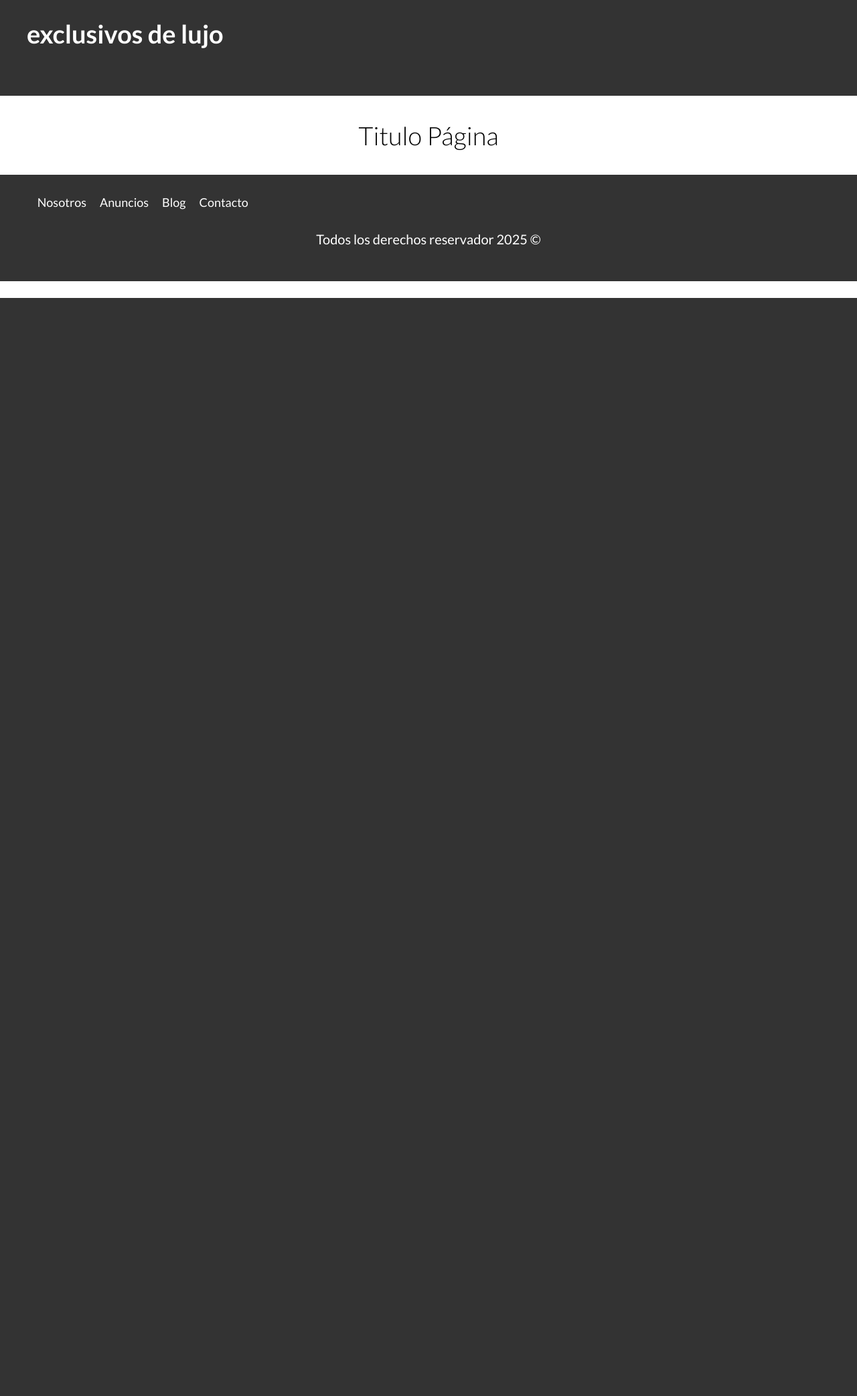
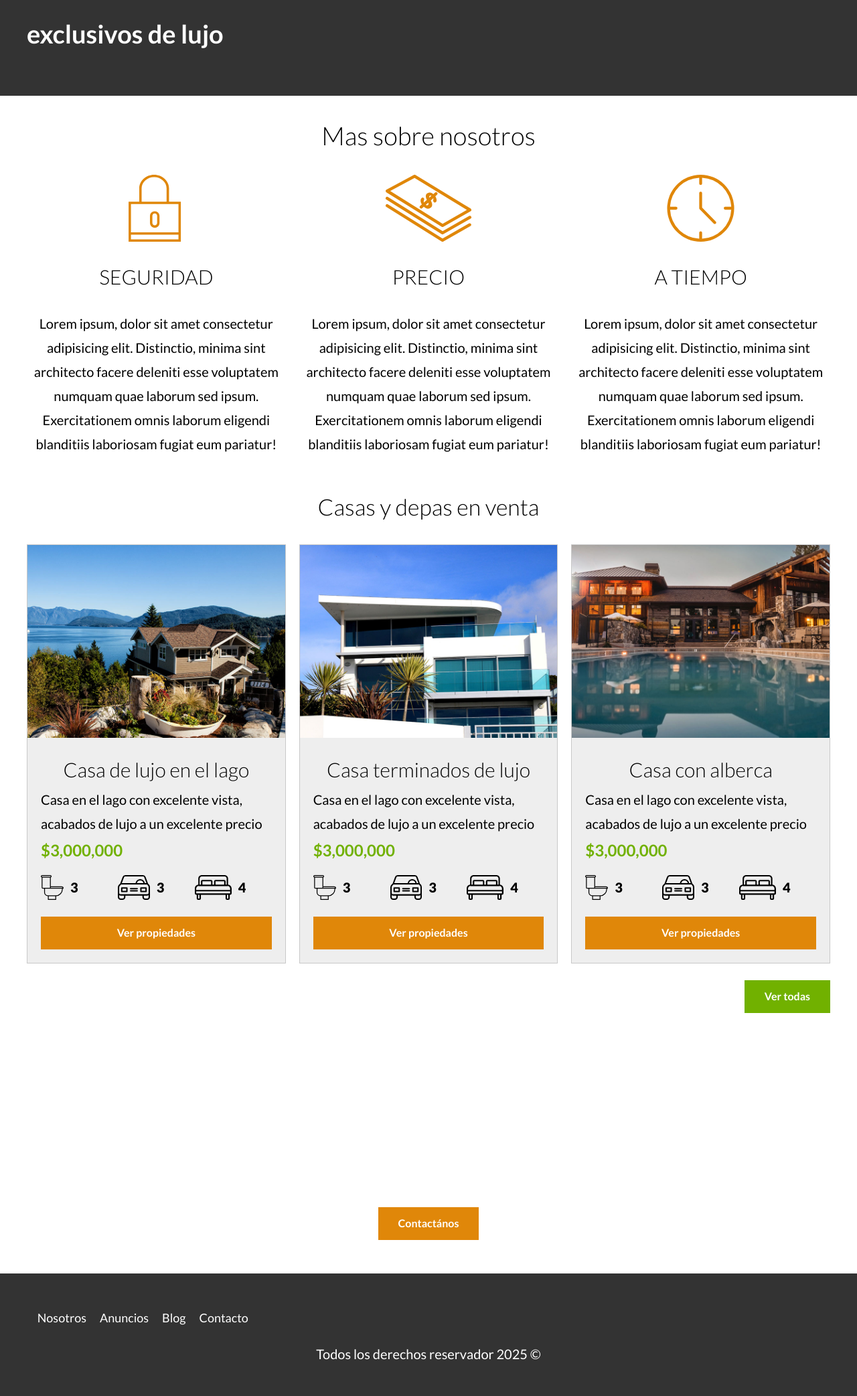
Before and after one commit to lucas22dossantos/Bienes-Raices, a PHP site: page / in a window 1280 px wide. Shown: the part 457-2542 px from the top of the page at 67% size. Before the commit the page ends 902 px from the top, so only its background shows below. Run offline with PHP 8.4, Linux system fonts and the light colour scheme; style sheets or scripts are compiled from the project's sources; some libraries are stand-ins or nearby versions.

Commit message:
creamos nuevas seccion como sobre nosotros, casas y depas, y de contacto.

```diff
--- a/index.html
+++ b/index.html
@@ -26,12 +26,209 @@
     </header>
 
     <main class="contenedor seccion">
-      <h1>Titulo Página</h1>
+      <h1>Mas sobre nosotros</h1>
+      <div class="icono-nosotros">
+        <div class="icono">
+          <img
+            src="build/img/icono1.svg"
+            alt="Icono seguraridad"
+            loading="lazy"
+          />
+          <h3>Seguridad</h3>
+          <p>
+            Lorem ipsum, dolor sit amet consectetur adipisicing elit.
+            Distinctio, minima sint architecto facere deleniti esse voluptatem
+            numquam quae laborum sed ipsum. Exercitationem omnis laborum
+            eligendi blanditiis laboriosam fugiat eum pariatur!
+          </p>
+        </div>
+        <div class="icono">
+          <img src="build/img/icono2.svg" alt="Icono precio" loading="lazy" />
+          <h3>Precio</h3>
+          <p>
+            Lorem ipsum, dolor sit amet consectetur adipisicing elit.
+            Distinctio, minima sint architecto facere deleniti esse voluptatem
+            numquam quae laborum sed ipsum. Exercitationem omnis laborum
+            eligendi blanditiis laboriosam fugiat eum pariatur!
+          </p>
+        </div>
+        <div class="icono">
+          <img src="build/img/icono3.svg" alt="Icono tiempo" loading="lazy" />
+          <h3>A tiempo</h3>
+          <p>
+            Lorem ipsum, dolor sit amet consectetur adipisicing elit.
+            Distinctio, minima sint architecto facere deleniti esse voluptatem
+            numquam quae laborum sed ipsum. Exercitationem omnis laborum
+            eligendi blanditiis laboriosam fugiat eum pariatur!
+          </p>
+        </div>
+      </div>
     </main>
 
-    <footer class="footer seccion">
-      <div class="contenedor contenido-footer">
-        <nav class="navegacion">
+    <section class="seccion contenedor">
+      <h2>Casas y depas en venta</h2>
+
+      <div class="contenedor-anuncios">
+        <div class="anuncio">
+          <picture>
+            <source srcset="build/img/anuncio1.webp" type="img/webp" />
+            <source srcset="build/img/anuncio1.jpg" type="img/jpg" />
+            <img loading="lazy" src="build/img/anuncio1.jpg" alt="Anuncio" />
+          </picture>
+
+          <div class="contenido-anuncio">
+            <h3>Casa de lujo en el lago</h3>
+            <p>
+              Casa en el lago con excelente vista, acabados de lujo a un
+              excelente precio
+            </p>
+            <p class="precio">$3,000,000</p>
+
+            <ul class="icono-caracteristicas">
+              <li>
+                <img
+                  loading="lazy"
+                  src="build/img/icono_wc.svg"
+                  alt="Icono WC"
+                />
+                <p>3</p>
+              </li>
+              <li>
+                <img
+                  loading="lazy"
+                  src="build/img/icono_estacionamiento.svg"
+                  alt="Icono estacionamiento"
+                />
+                <p>3</p>
+              </li>
+              <li>
+                <img
+                  loading="lazy"
+                  src="build/img/icono_dormitorio.svg"
+                  alt="Icono dormitorio"
+                />
+                <p>4</p>
+              </li>
+            </ul>
+
+            <a href="anuncio.html" class="boton boton-amarillo-block">
+              Ver propiedades
+            </a>
+          </div>
+        </div>
+        <div class="anuncio">
+          <picture>
+            <source srcset="build/img/anuncio2.webp" type="img/webp" />
+            <source srcset="build/img/anuncio2.jpg" type="img/jpg" />
+            <img loading="lazy" src="build/img/anuncio2.jpg" alt="Anuncio" />
+          </picture>
+
+          <div class="contenido-anuncio">
+            <h3>Casa terminados de lujo</h3>
+            <p>
+              Casa en el lago con excelente vista, acabados de lujo a un
+              excelente precio
+            </p>
+            <p class="precio">$3,000,000</p>
+
+            <ul class="icono-caracteristicas">
+              <li>
+                <img
+                  loading="lazy"
+                  src="build/img/icono_wc.svg"
+                  alt="Icono WC"
+                />
+                <p>3</p>
+              </li>
+              <li>
+                <img
+                  loading="lazy"
+                  src="build/img/icono_estacionamiento.svg"
+                  alt="Icono estacionamiento"
+                />
+                <p>3</p>
+              </li>
+              <li>
+                <img
+                  loading="lazy"
+                  src="build/img/icono_dormitorio.svg"
+                  alt="Icono dormitorio"
+                />
+                <p>4</p>
+              </li>
+            </ul>
+
+            <a href="anuncio.html" class="boton boton-amarillo">
+              Ver propiedades
+            </a>
+          </div>
+        </div>
+        <div class="anuncio">
+          <picture>
+            <source srcset="build/img/anuncio3.webp" type="img/webp" />
+            <source srcset="build/img/anuncio3.jpg" type="img/jpg" />
+            <img loading="lazy" src="build/img/anuncio3.jpg" alt="Anuncio" />
+          </picture>
+
+          <div class="contenido-anuncio">
+            <h3>Casa con alberca</h3>
+            <p>
+              Casa en el lago con excelente vista, acabados de lujo a un
+              excelente precio
+            </p>
+            <p class="precio">$3,000,000</p>
+
+            <ul class="icono-caracteristicas">
+              <li>
+                <img
+                  loading="lazy"
+                  src="build/img/icono_wc.svg"
+                  alt="Icono WC"
+                />
+                <p>3</p>
+              </li>
+              <li>
+                <img
+                  loading="lazy"
+                  src="build/img/icono_estacionamiento.svg"
+                  alt="Icono estacionamiento"
+                />
+                <p>3</p>
+              </li>
+              <li>
+                <img
+                  loading="lazy"
+                  src="build/img/icono_dormitorio.svg"
+                  alt="Icono dormitorio"
+                />
+                <p>4</p>
+              </li>
+            </ul>
+
+            <a href="anuncio.html" class="boton boton-amarillo">
+              Ver propiedades
+            </a>
+          </div>
+        </div>
+      </div>
+
+      <div class="alinear-derecha">
+        <a href="src/html/anuncios.html" class="boton-verde">Ver todas</a>
+      </div>
+    </section>
+
+    <section class="imagen-contacto">
+      <h2>Encuentra la casa de tus sueños</h2>
+      <p>
+        Llena el formulario de contacto y un asesor se podrá en contacto a la
+        brevedad
+      </p>
+      <a href="src/html/contacto.html" class="boton-amarillo">Contactános</a>
+    </section>
+
+    <footer class="footer">
+      <div class="contenedor contenedor-footer">
+        <nav class="navegacion" aria-label="Footer">
           <a href="src/html/nosotros.html">Nosotros</a>
           <a href="src/html/anuncios.html">Anuncios</a>
           <a href="src/html/blog.html">Blog</a>
--- a/src/scss/app.scss
+++ b/src/scss/app.scss
@@ -3,8 +3,12 @@
 @use "base/mixins";
 @use "base/globales";
 @use "base/utilidades";
+@use "base/botones.scss";
 
 /** UI **/
 @use "layout/header";
 @use "layout/footer";
 @use "layout/navegacion";
+@use "layout/iconos";
+@use "layout/anuncios";
+@use "layout/contacto";
--- a/src/scss/base/_mixins.scss
+++ b/src/scss/base/_mixins.scss
@@ -1,4 +1,5 @@
-@use "base/variables" as v;
+@use "variables" as v;
+@use "sass:color";
 
 /** Media Queries **/
 @mixin telefono {
@@ -18,8 +19,24 @@
     @content;
   }
 }
+
 @mixin grid($columnas, $espaciado) {
   display: grid;
   gap: $espaciado;
   grid-template-columns: repeat($columnas, 1fr);
 }
+
+@mixin boton($bgColor, $display) {
+  background-color: $bgColor;
+  color: v.$blanco;
+  font-weight: v.$bold;
+  text-decoration: none;
+  padding: 1rem 3rem;
+  text-align: center;
+  margin-top: calc(v.$separacion / 2);
+  display: $display;
+
+  &:hover {
+    background-color: color.adjust(v.$gris, $lightness: 5%);
+  }
+}
--- a/src/scss/base/_utilidades.scss
+++ b/src/scss/base/_utilidades.scss
@@ -7,3 +7,8 @@
 .contenido-centrado {
   max-width: 800px;
 }
+
+.alinear-derecha {
+  display: flex;
+  justify-content: flex-end;
+}
--- /dev/null
+++ b/src/scss/base/botones.scss
@@ -0,0 +1,14 @@
+@use "mixins" as m;
+@use "variables" as v;
+
+.boton-amarillo {
+  @include m.boton(v.$amarillo, block);
+}
+
+.boton-amarillo-block {
+  @include m.boton(v.$amarillo, block);
+}
+
+.boton-verde {
+  @include m.boton(v.$verde, inline-block);
+}
--- /dev/null
+++ b/src/scss/layout/_anuncios.scss
@@ -0,0 +1,48 @@
+@use "../base/variables" as v;
+@use "../base/mixins" as m;
+@use "sass:color";
+
+@include m.tablet {
+  .contenedor-anuncios {
+    @include m.grid(3, 2rem);
+  }
+}
+
+.anuncio {
+  background-color: color.adjust(v.$gris, $lightness: 5%);
+  border: 1px solid color.adjust(v.$gris, $lightness: -10%);
+
+  .contenido-anuncio {
+    padding: 2rem;
+  }
+
+  h3,
+  p {
+    margin: 0;
+  }
+
+  .precio {
+    color: v.$verde;
+    font-weight: v.$bold;
+    font-size: 2.4rem;
+  }
+}
+
+.icono-caracteristicas {
+  display: flex;
+  list-style: none;
+  padding: 0;
+
+  li {
+    flex: 1;
+    display: flex;
+  }
+
+  img {
+    flex: 0 0 3rem;
+    margin-right: 1rem;
+  }
+  p {
+    font-weight: v.$black;
+  }
+}
--- /dev/null
+++ b/src/scss/layout/_contacto.scss
@@ -0,0 +1,29 @@
+@use "../base/variables" as v;
+
+.no-webp .imagen-contacto {
+  background-image: url("../../../build/img/encuentra.jpg");
+}
+
+.webp .imagen-contacto {
+  background-image: url("../../../build/img/encuentra.webp");
+}
+
+.imagen-contacto {
+  background-position: center center;
+  background-size: cover;
+  padding: v.$separacion 0;
+  display: flex;
+  flex-direction: column;
+  align-items: center;
+
+  h2 {
+    font-size: 4rem;
+    font-weight: v.$black;
+    color: v.$blanco;
+  }
+
+  p {
+    font-size: 1.8rem;
+    color: v.$blanco;
+  }
+}
--- /dev/null
+++ b/src/scss/layout/_iconos.scss
@@ -0,0 +1,18 @@
+@use "../base/variables" as v;
+@use "../base/mixins" as m;
+
+.icono {
+  text-align: center;
+  img {
+    height: 10rem;
+  }
+  h3 {
+    text-transform: uppercase;
+  }
+}
+
+@include m.tablet {
+  .icono-nosotros {
+    @include m.grid(3, 2rem);
+  }
+}
```
